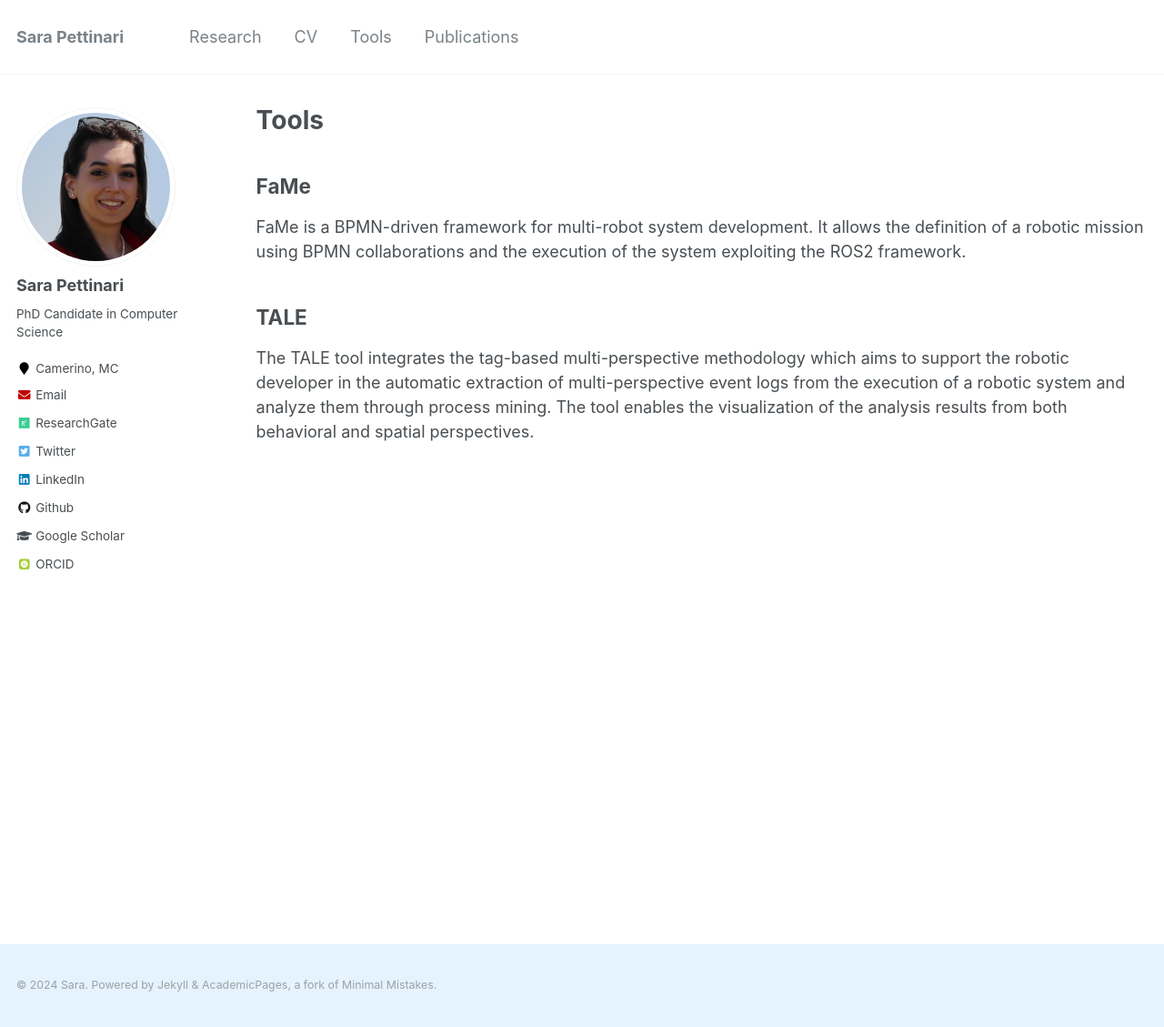
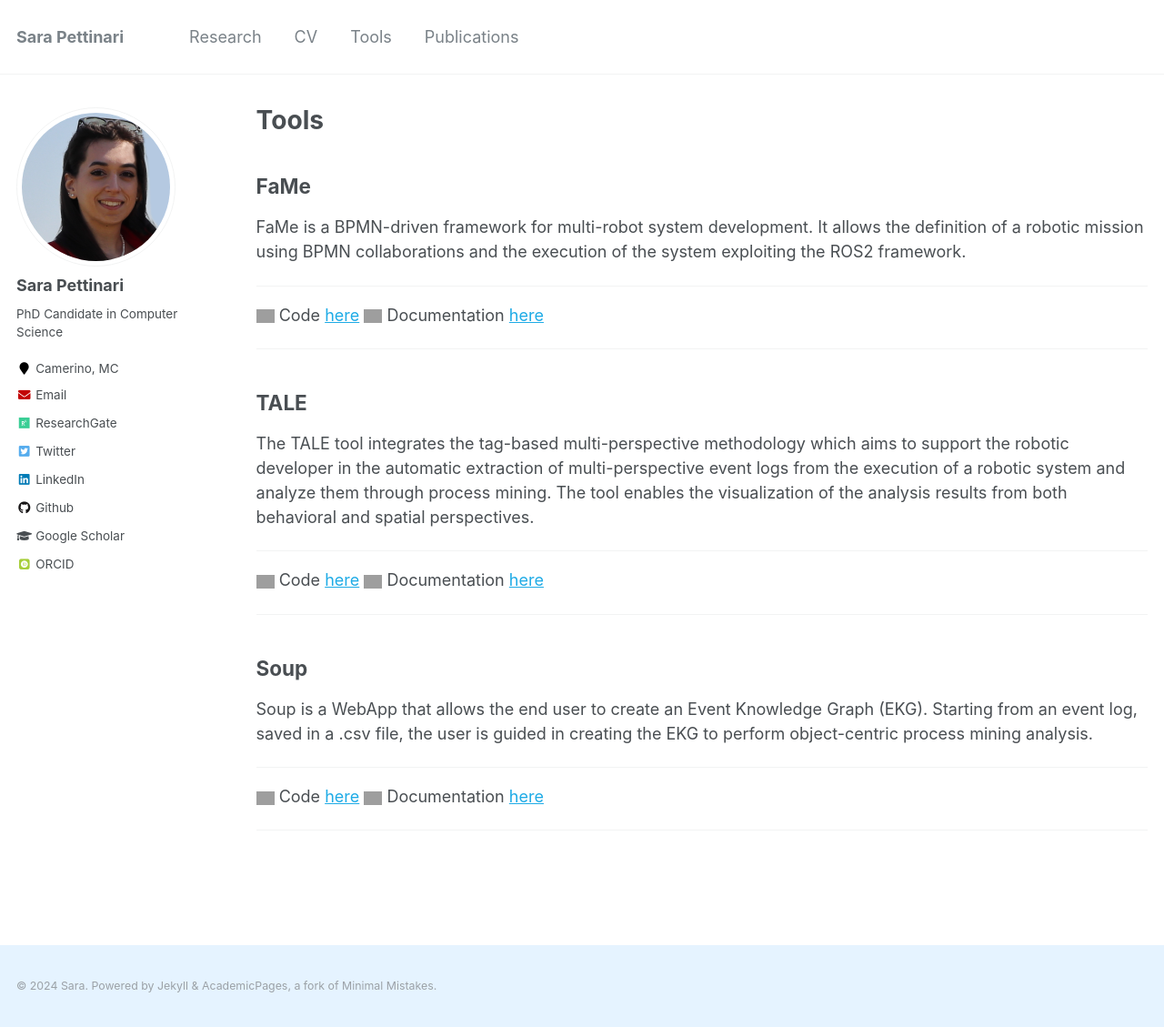
Before and after one commit to SaraPettinari/SaraPettinari.github.io, a Jekyll site: the page built from _pages/tools.md, in a window 1280 px wide and 1129 px high. Shown: the whole window at 91% size. Built offline with Jekyll 4.4.1, drawn with Linux system fonts in a browser that asks for light colours; some web fonts are replaced; grey boxes are pictures that could not be loaded.

Commit message:
added tools info

```diff
--- a/_pages/tools.md
+++ b/_pages/tools.md
@@ -10,5 +10,32 @@ author_profile: true
 ## FaMe
 FaMe is a BPMN-driven framework for multi-robot system development. It allows the definition of a robotic mission using BPMN collaborations and the execution of the system exploiting the ROS2 framework.
 
+***
+
+<img src="https://raw.githubusercontent.com/FortAwesome/Font-Awesome/6.x/svgs/solid/code.svg" width="20" height="20"> Code [here](https://github.com/SaraPettinari/fame)
+<img src="https://raw.githubusercontent.com/FortAwesome/Font-Awesome/6.x/svgs/solid/info.svg" width="20" height="20"> Documentation [here](https://pros.unicam.it/fame/)
+
+
+***
+
 ## TALE
 The TALE tool integrates the tag-based multi-perspective methodology which aims to support the robotic developer in the automatic extraction of multi-perspective event logs from the execution of a robotic system and analyze them through process mining. The tool enables the visualization of the analysis results from both behavioral and spatial perspectives.
+
+***
+
+<img src="https://raw.githubusercontent.com/FortAwesome/Font-Awesome/6.x/svgs/solid/code.svg" width="20" height="20"> Code [here](https://github.com/SaraPettinari/tale)
+<img src="https://raw.githubusercontent.com/FortAwesome/Font-Awesome/6.x/svgs/solid/info.svg" width="20" height="20"> Documentation [here](https://pros.unicam.it/tale/)
+
+
+***
+
+
+## Soup
+Soup is a WebApp that allows the end user to create an Event Knowledge Graph (EKG). Starting from an event log, saved in a .csv file, the user is guided in creating the EKG to perform object-centric process mining analysis.
+
+***
+
+<img src="https://raw.githubusercontent.com/FortAwesome/Font-Awesome/6.x/svgs/solid/code.svg" width="20" height="20"> Code [here](https://bitbucket.org/proslabteam/soup/src/master/)
+<img src="https://raw.githubusercontent.com/FortAwesome/Font-Awesome/6.x/svgs/solid/info.svg" width="20" height="20"> Documentation [here](https://pros.unicam.it/soup/)
+
+***
```
